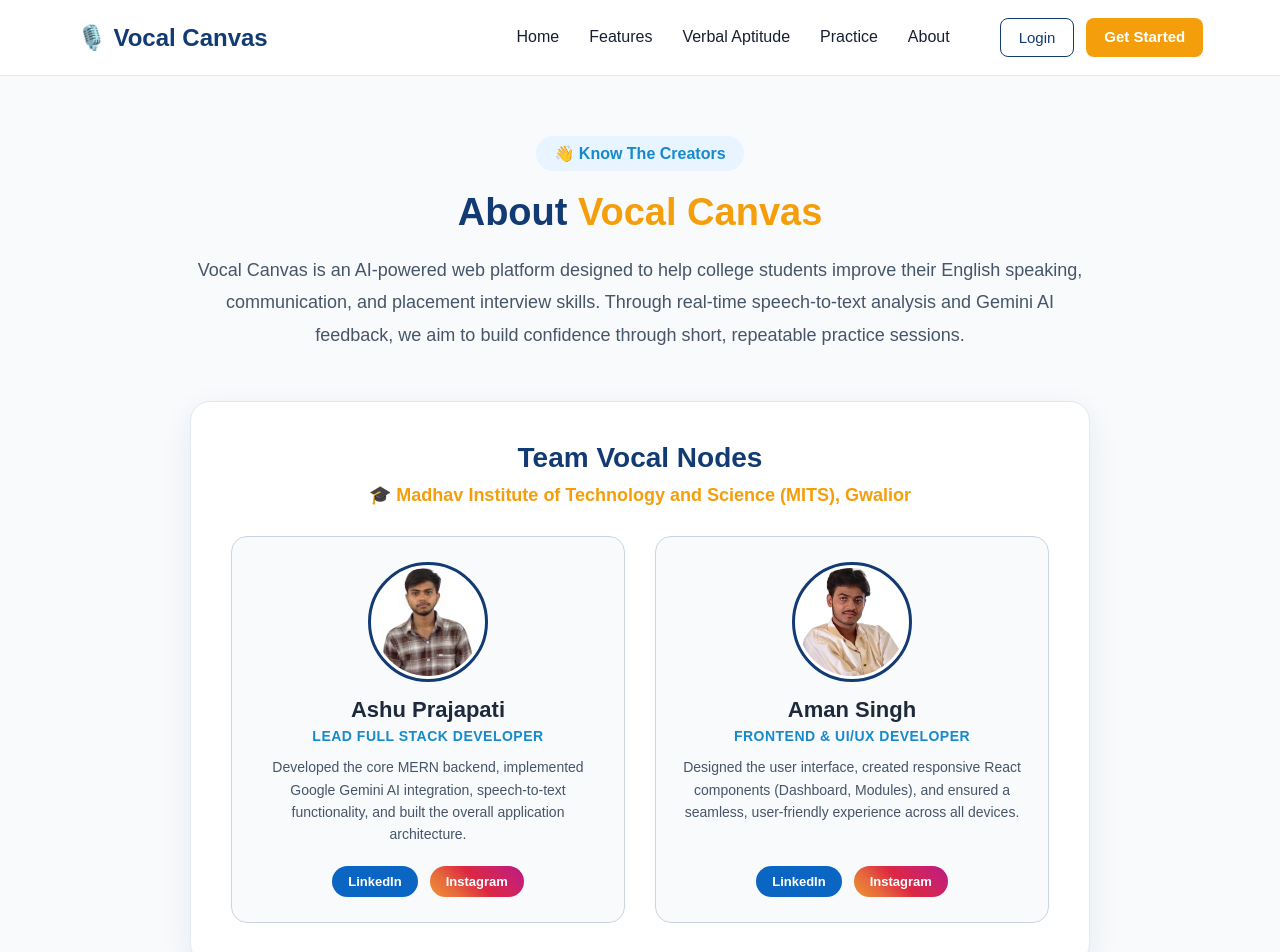
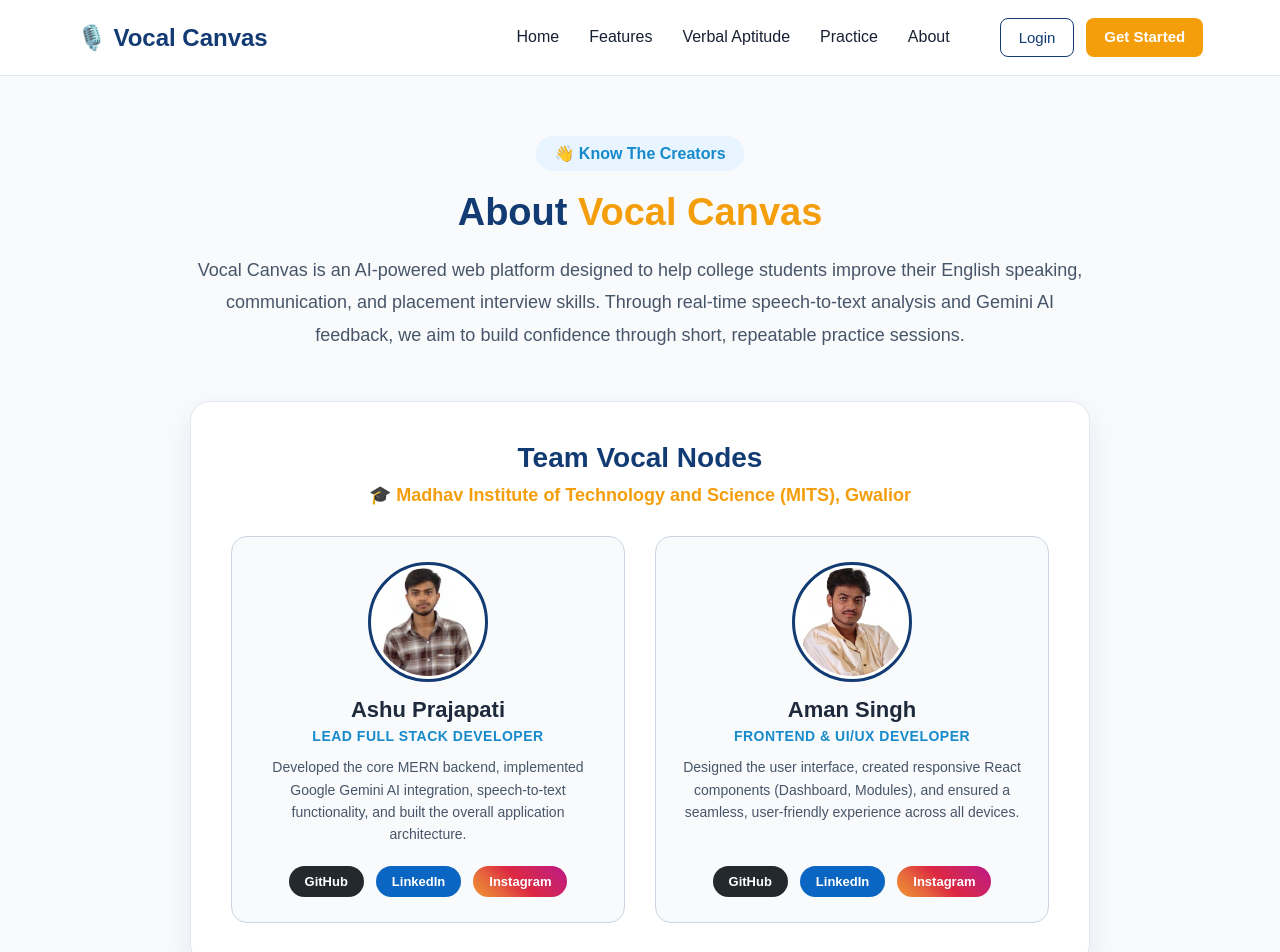
Before and after one commit to Ashuprajapati56/VocalCanvas, a React (Vite) app in the folder frontend/: page /about in a window 1280 px wide. Shown: the top 952 px of the page. Built offline with nearby package versions, Linux system fonts and the light colour scheme.

Commit message:
add git hub link

```diff
--- a/frontend/src/components/About.css
+++ b/frontend/src/components/About.css
@@ -148,3 +148,7 @@
 .btn-instagram {
   background: linear-gradient(45deg, #f09433 0%, #e6683c 25%, #dc2743 50%, #cc2366 75%, #bc1888 100%);
 }
+
+.btn-github {
+  background-color: #24292e;
+}
--- a/frontend/src/components/About.jsx
+++ b/frontend/src/components/About.jsx
@@ -1,8 +1,6 @@
-
 import React from 'react';
 import './About.css';
 
-// Local images import ki hain
 import ashuPhoto from '../assets/ashuphoto.jpeg';
 import amanPhoto from '../assets/amanphoto.jpeg';
 
@@ -30,12 +28,7 @@ const About = () => {
                     <div className="team-grid">
                         {/* Member 1: Ashu */}
                         <div className="member-card">
-                            {/* NAYA: Local photo variable use kiya */}
-                            <img
-                                src={ashuPhoto}
-                                alt="Ashu Prajapati"
-                                className="member-image"
-                            />
+                            <img src={ashuPhoto} alt="Ashu Prajapati" className="member-image" />
                             <h4 className="member-name">Ashu Prajapati</h4>
                             <span className="member-role">Lead Full Stack Developer</span>
 
@@ -44,6 +37,9 @@ const About = () => {
                             </p>
 
                             <div className="social-links">
+                                <a href="https://github.com/Ashuprajapati56" target="_blank" rel="noopener noreferrer" className="social-btn btn-github">
+                                    GitHub
+                                </a>
                                 <a href="https://www.linkedin.com/in/ashu-prajapati-508532300" target="_blank" rel="noopener noreferrer" className="social-btn btn-linkedin">
                                     LinkedIn
                                 </a>
@@ -55,12 +51,7 @@ const About = () => {
 
                         {/* Member 2: Aman */}
                         <div className="member-card">
-                            {/* NAYA: Local photo variable use kiya */}
-                            <img
-                                src={amanPhoto}
-                                alt="Aman Singh"
-                                className="member-image"
-                            />
+                            <img src={amanPhoto} alt="Aman Singh" className="member-image" />
                             <h4 className="member-name">Aman Singh</h4>
                             <span className="member-role">Frontend & UI/UX Developer</span>
 
@@ -69,6 +60,9 @@ const About = () => {
                             </p>
 
                             <div className="social-links">
+                                <a href="https://github.com/amansingh1107" target="_blank" rel="noopener noreferrer" className="social-btn btn-github">
+                                    GitHub
+                                </a>
                                 <a href="https://www.linkedin.com/in/ashu-prajapati-508532300" target="_blank" rel="noopener noreferrer" className="social-btn btn-linkedin">
                                     LinkedIn
                                 </a>
```
